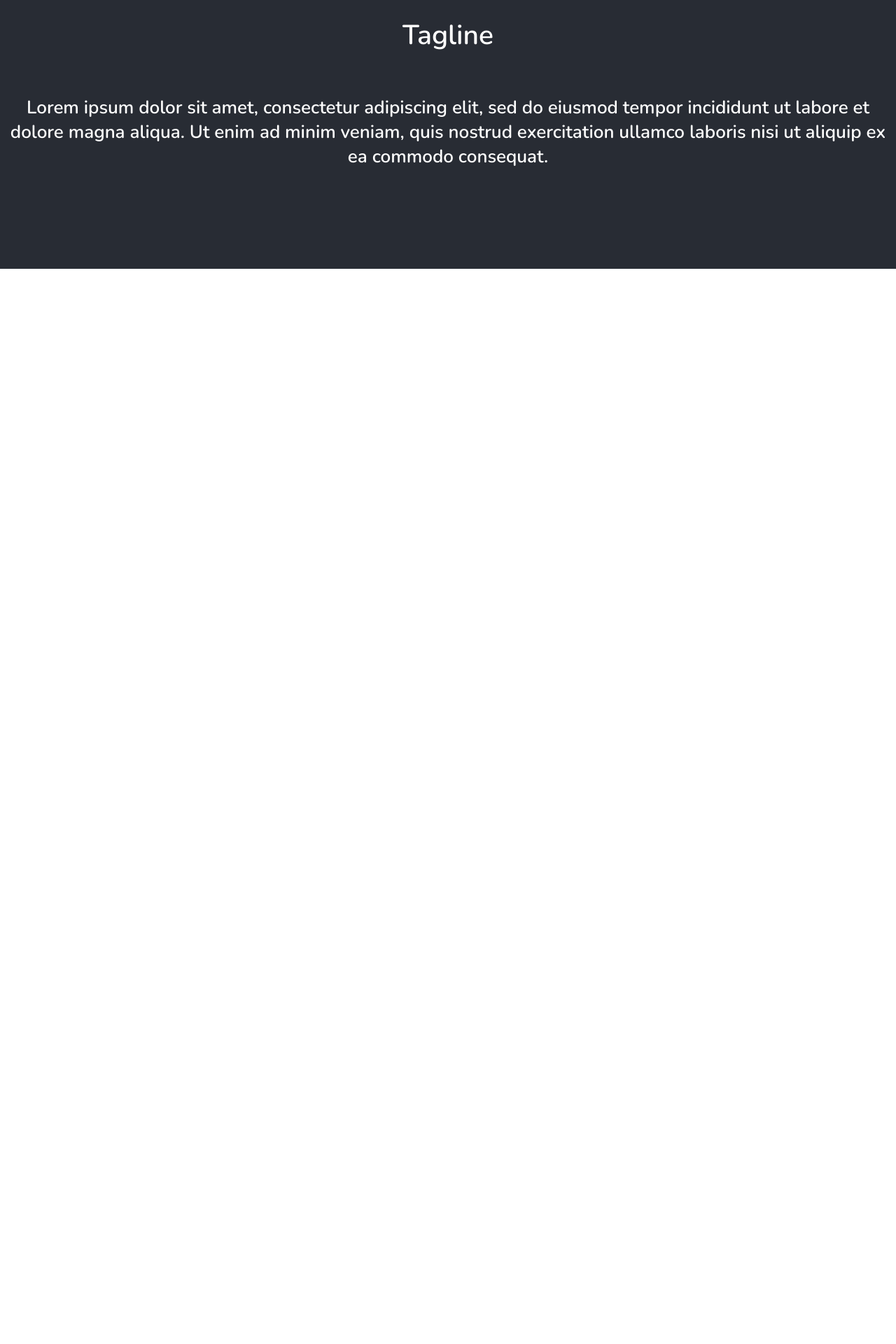
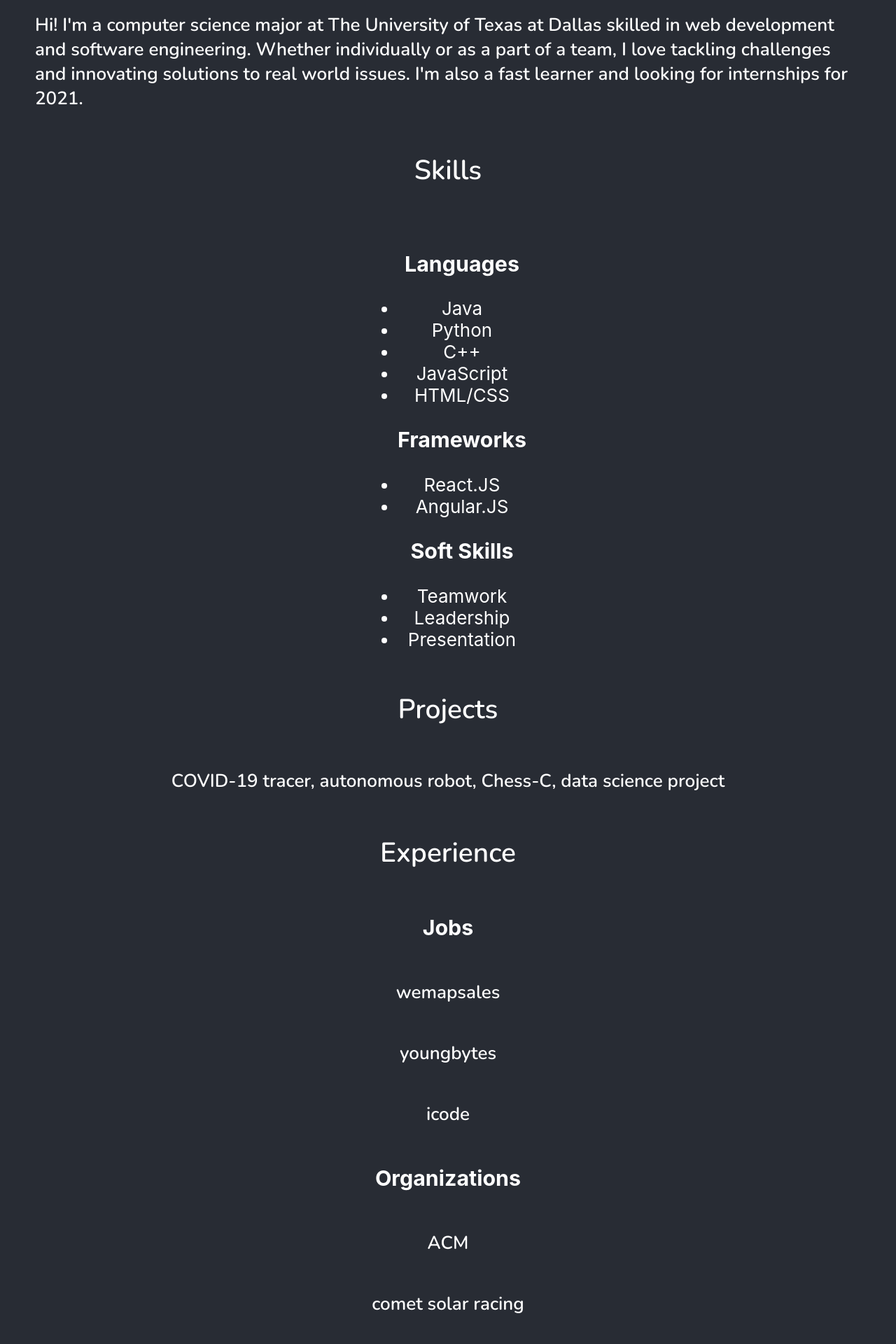
Before and after one commit to NikhilNarvekar123/PersonalSite, a React (Create React App) app: page / in a window 1280 px wide. Shown: the part 440-2360 px from the top of the page at 70% size. Before the commit the page ends 824 px from the top, so only its background shows below. Built offline with nearby package versions, Linux system fonts and the light colour scheme.

Commit message:
added section component, planned layout

```diff
--- a/package.json
+++ b/package.json
@@ -9,7 +9,7 @@
     "react": "^16.13.1",
     "react-dom": "^16.13.1",
     "react-responsive": "^8.1.0",
-    "react-scripts": "3.4.3"
+    "react-scripts": "^3.4.3"
   },
   "scripts": {
     "start": "react-scripts start",
--- a/src/App.js
+++ b/src/App.js
@@ -11,12 +11,58 @@ function App() {
       <Navbar/>
       <header className="App-header">
         <img src = {profilePic}/>
+
         <h1>Nikhil Narvekar</h1>
-        <h2>Tagline</h2>
-        <p>Lorem ipsum dolor sit amet, consectetur adipiscing elit, sed do eiusmod tempor incididunt ut
-            labore et dolore magna aliqua. Ut enim ad minim veniam, quis nostrud exercitation ullamco laboris
-            nisi ut aliquip ex ea commodo consequat.
+        <h2>probably coding right now</h2>
+        <p style = {{marginLeft: "50px", marginRight: "50px", textAlign: "left"}}>
+          Hi! I'm a computer science major at The University of Texas at Dallas skilled in web development and software engineering.
+          Whether individually or as a part of a team, I love tackling challenges and innovating solutions to real world issues.
+          I'm also a fast learner and looking for internships for 2021.
         </p>
+
+        <h2>Skills</h2>
+        <ul>
+          <h3>Languages</h3>
+          <li>Java</li>
+          <li>Python</li>
+          <li>C++</li>
+          <li>JavaScript</li>
+          <li>HTML/CSS</li>
+
+          <h3>Frameworks</h3>
+          <li>React.JS</li>
+          <li>Angular.JS</li>
+
+          <h3>Soft Skills</h3>
+          <li>Teamwork</li>
+          <li>Leadership</li>
+          <li>Presentation</li>
+        </ul>
+
+
+        <h2>Projects</h2>
+        <p>COVID-19 tracer, autonomous robot, Chess-C, data science project</p>
+
+        <h2>Experience</h2>
+        <h3>Jobs</h3>
+        <p>wemapsales</p>
+        <p>youngbytes</p>
+        <p>icode</p>
+        <h3>Organizations</h3>
+        <p>ACM</p>
+        <p>comet solar racing</p>
+        <p>NHS/SHS</p>
+        <h3>Competitions</h3>
+        <p>FTC</p>
+        <p>big idea comp</p>
+
+        <h2>education</h2>
+        <p>current school</p>
+        <p>previous school</p>
+
+        <h2>misc</h2>
+        <p>click here to get to some of the other parts of my website!</p>
+
       </header>
     </div>
   );
--- /dev/null
+++ b/src/Section.css
@@ -0,0 +1,6 @@
+div {
+    width: 100%;
+    height: auto;
+    display: flex;
+    justify-content: center;
+}
```
Also changed, not shown: src/Section.js (added, +28 -0 lines), 1 other file (tests, documents, lock files or other folders).
